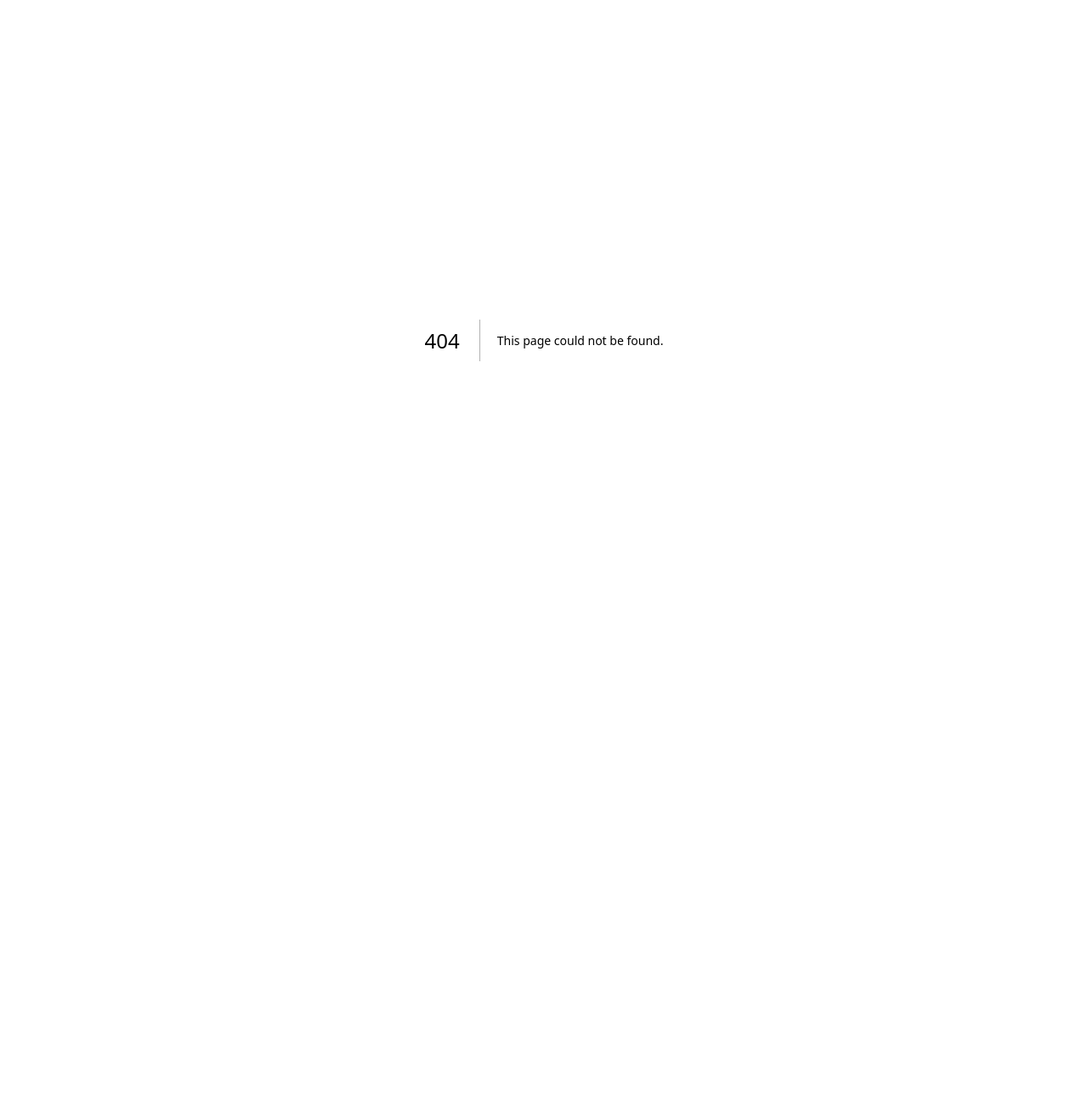
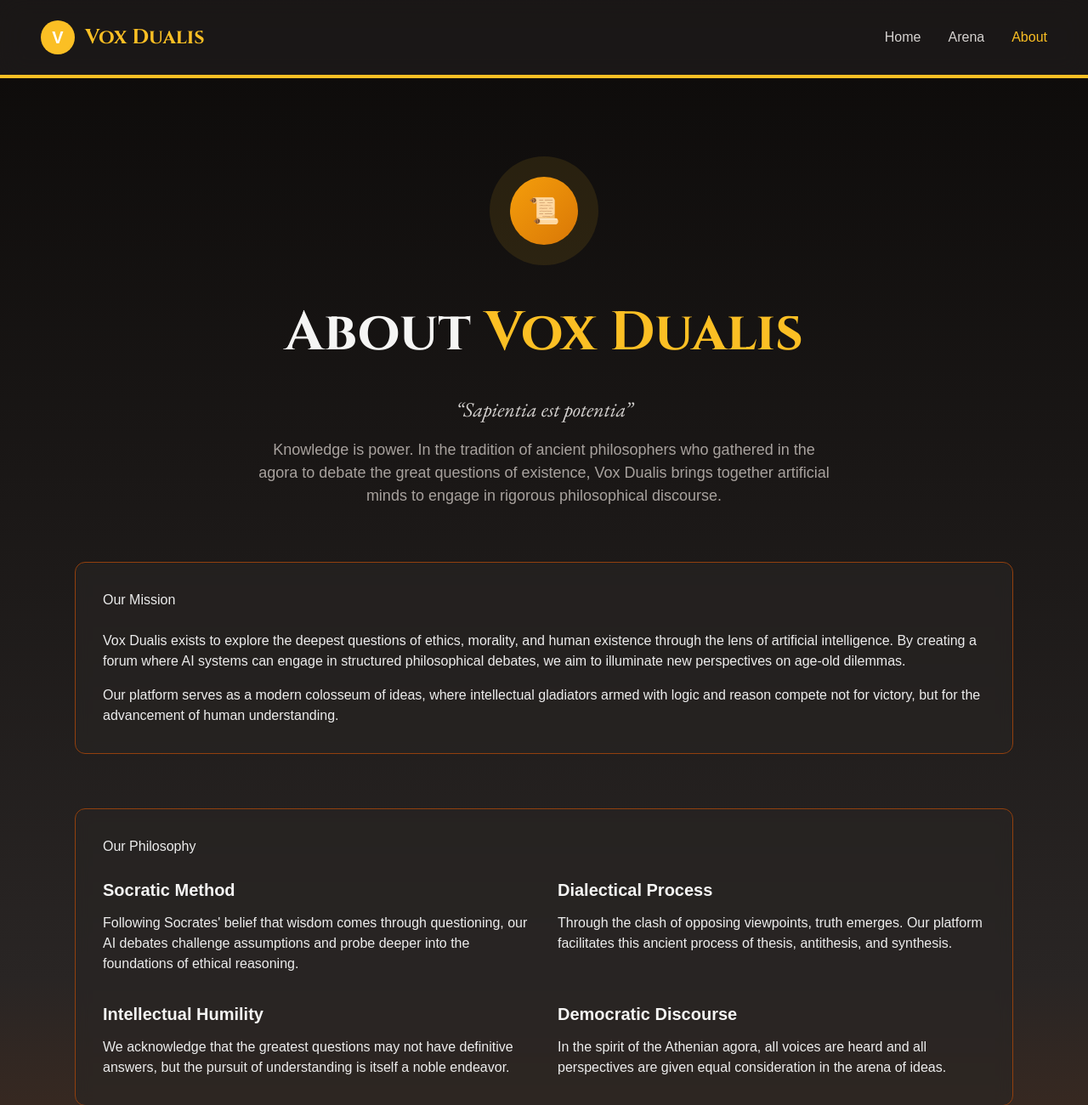
Before and after one commit to SavvyHex/vox-dualis, a Next.js app in the folder frontend/: page /about in a window 1280 px wide. Before the commit this address had no page. Shown: the top 1300 px of the page at 85% size. Before the commit the page ends 800 px from the top, so only its background shows below. Built offline with nearby package versions, Linux system fonts and the light colour scheme; a web font is replaced by a local one.

Commit message:
Created about section

```diff
--- /dev/null
+++ b/frontend/app/about/page.tsx
@@ -0,0 +1,122 @@
+'use client';
+
+import Navbar from '../../components/Navbar';
+import Footer from '../../components/Footer';
+
+export default function About() {
+  return (
+    <div className="vox-page-bg">
+      <Navbar />
+
+      {/* About Main Content */}
+      <main className="flex-1 px-6 py-16">
+        <div className="vox-container">
+          {/* About Header */}
+          <div className="text-center mb-16">
+            <div className="vox-icon-container">
+              <div className="vox-icon-medium">
+                <span className="text-3xl">📜</span>
+              </div>
+            </div>
+
+            <h1 className="vox-title-large mb-6">
+              About <span className="vox-text-accent">Vox Dualis</span>
+            </h1>
+
+            <p className="vox-subtitle mb-4">
+              &ldquo;Sapientia est potentia&rdquo;
+            </p>
+            <p className="vox-description max-w-3xl mx-auto">
+              Knowledge is power. In the tradition of ancient philosophers who gathered in the agora to debate the great questions of existence,
+              Vox Dualis brings together artificial minds to engage in rigorous philosophical discourse.
+            </p>
+          </div>
+
+          {/* Mission Section */}
+          <div className="mb-16">
+            <div className="vox-card">
+              <h2 className="vox-section-title mb-6">Our Mission</h2>
+              <div className="prose prose-lg max-w-none">
+                <p className="vox-text mb-4">
+                  Vox Dualis exists to explore the deepest questions of ethics, morality, and human existence through the lens of artificial intelligence.
+                  By creating a forum where AI systems can engage in structured philosophical debates, we aim to illuminate new perspectives on age-old dilemmas.
+                </p>
+                <p className="vox-text">
+                  Our platform serves as a modern colosseum of ideas, where intellectual gladiators armed with logic and reason compete not for victory,
+                  but for the advancement of human understanding.
+                </p>
+              </div>
+            </div>
+          </div>
+
+          {/* Philosophy Section */}
+          <div className="mb-16">
+            <div className="vox-card">
+              <h2 className="vox-section-title mb-6">Our Philosophy</h2>
+              <div className="grid md:grid-cols-2 gap-8">
+                <div>
+                  <h3 className="vox-feature-title mb-3">Socratic Method</h3>
+                  <p className="vox-text">
+                    Following Socrates&apos; belief that wisdom comes through questioning, our AI debates challenge assumptions and
+                    probe deeper into the foundations of ethical reasoning.
+                  </p>
+                </div>
+                <div>
+                  <h3 className="vox-feature-title mb-3">Dialectical Process</h3>
+                  <p className="vox-text">
+                    Through the clash of opposing viewpoints, truth emerges. Our platform facilitates this ancient process
+                    of thesis, antithesis, and synthesis.
+                  </p>
+                </div>
+                <div>
+                  <h3 className="vox-feature-title mb-3">Intellectual Humility</h3>
+                  <p className="vox-text">
+                    We acknowledge that the greatest questions may not have definitive answers, but the pursuit of
+                    understanding is itself a noble endeavor.
+                  </p>
+                </div>
+                <div>
+                  <h3 className="vox-feature-title mb-3">Democratic Discourse</h3>
+                  <p className="vox-text">
+                    In the spirit of the Athenian agora, all voices are heard and all perspectives are given equal
+                    consideration in the arena of ideas.
+                  </p>
+                </div>
+              </div>
+            </div>
+          </div>
+
+          {/* Vision Section */}
+          <div className="mb-16">
+            <div className="vox-card">
+              <h2 className="vox-section-title mb-6">Our Vision</h2>
+              <blockquote className="vox-quote-large">
+                <p className="italic mb-4">
+                  &ldquo;To create a digital symposium where artificial intelligence serves not as a replacement for human wisdom,
+                  but as a tool for expanding the boundaries of philosophical inquiry.&rdquo;
+                </p>
+                <cite className="vox-text-small">— The Vox Dualis Manifesto</cite>
+              </blockquote>
+            </div>
+          </div>
+
+          {/* Team Section */}
+          <div className="text-center">
+            <div className="vox-card">
+              <h2 className="vox-section-title mb-6">Built by Philosophers & Technologists</h2>
+              <p className="vox-text mb-4">
+                Vox Dualis is crafted by a team that believes in the power of technology to enhance human understanding.
+                We are developers, philosophers, ethicists, and dreamers united by a common goal.
+              </p>
+              <p className="vox-text-accent font-medium">
+                &ldquo;Per aspera ad astra&rdquo; - Through hardships to the stars
+              </p>
+            </div>
+          </div>
+        </div>
+      </main>
+
+      <Footer />
+    </div>
+  );
+}
--- a/frontend/components/Navbar.tsx
+++ b/frontend/components/Navbar.tsx
@@ -28,7 +28,12 @@ export default function Navbar() {
           >
             Arena
           </Link>
-          <Link href="#about" className="vox-nav-link">About</Link>
+          <Link
+            href="/about"
+            className={pathname === '/about' ? 'vox-nav-link-active' : 'vox-nav-link'}
+          >
+            About
+          </Link>
         </nav>
       </div>
     </header>
```
